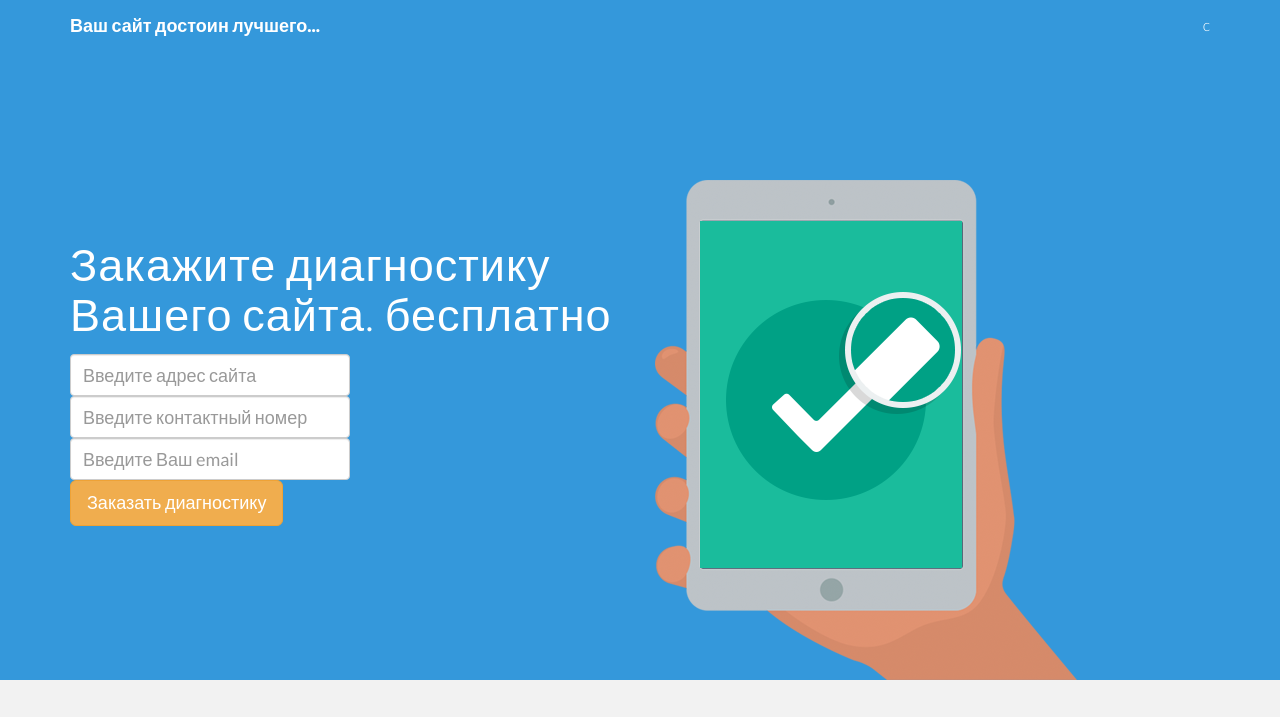
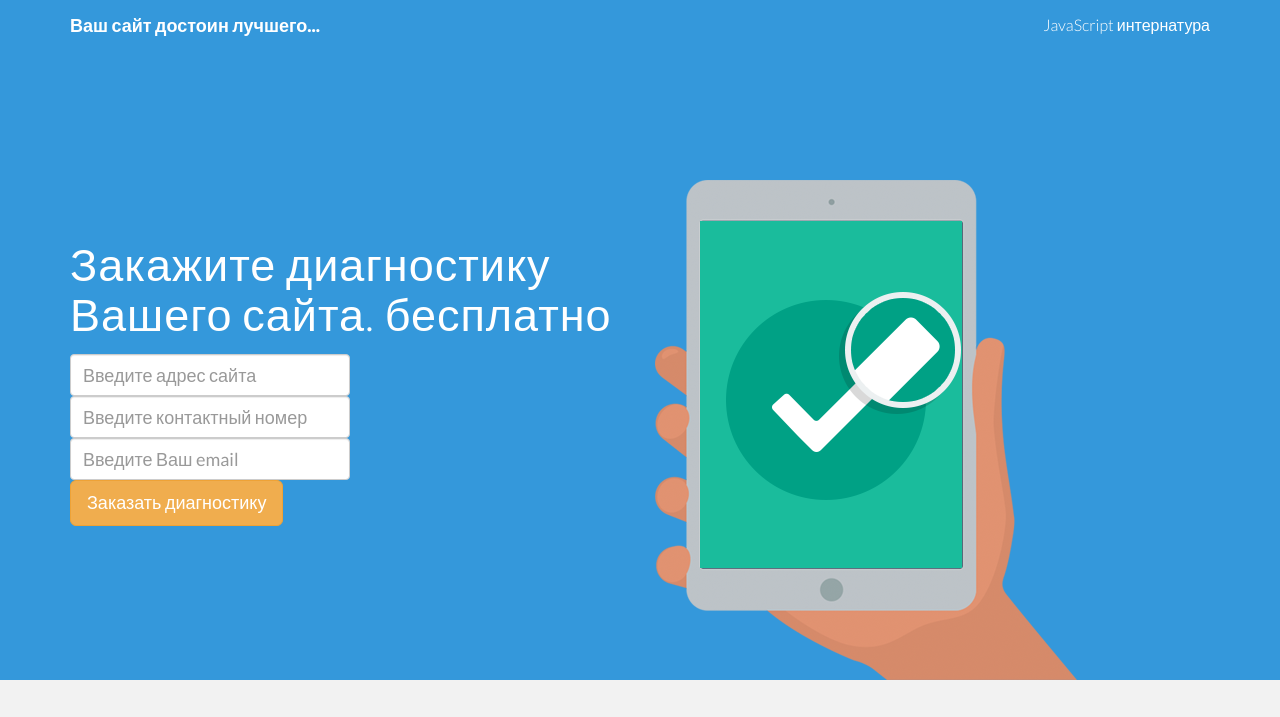
Before and after one commit to uectech/uectech.github.io, a plain HTML site: page index.html in a window 1280 px wide. Shown: the top 717 px of the page. Drawn offline with nearby package versions, Linux system fonts and the light colour scheme.

Commit message:
added intership

```diff
--- a/index.html
+++ b/index.html
@@ -41,7 +41,7 @@
         </div>
         <div class="navbar-collapse collapse">
             <ul class="nav navbar-nav navbar-right">
-                <li><a href="interns.html">c</a></li>
+                <li><a href="interns.html">JavaScript интернатура</a></li>
             </ul>
         </div>
         <!--/.nav-collapse -->
```
Also changed, not shown: interns.html (+1 -1 lines).
